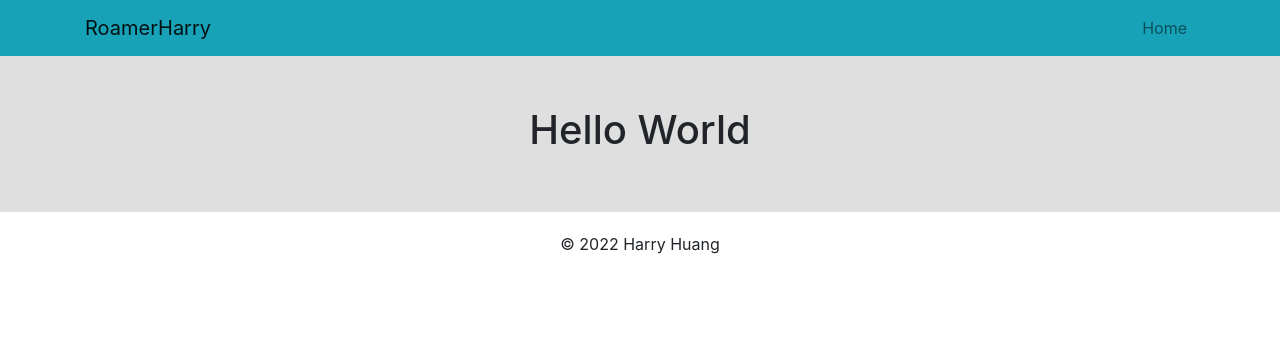
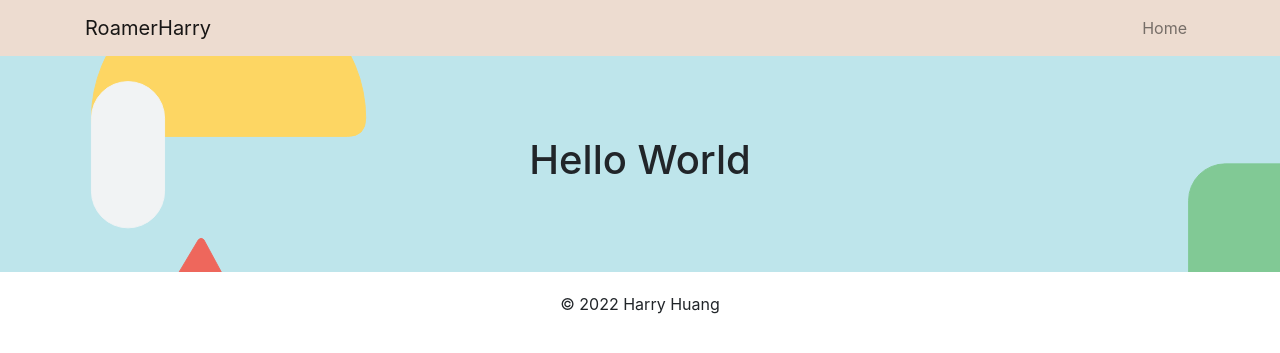
Before and after one commit to harryhmx/roamerharry, a Django app: page / in a window 1280 px wide. Shown: the top 353 px of the page. Run offline with Django 3.2, Linux system fonts and the light colour scheme; style sheets or scripts are compiled from the project's sources; some libraries are stand-ins or nearby versions.

Commit message:
Update homepage layouts with svg background

```diff
--- a/static/stylesheets/base.scss
+++ b/static/stylesheets/base.scss
@@ -1,7 +1,12 @@
+$navbar-color:  #eddcd0;
 $navbar-height: 56px;
 
 .normal {
   padding-top: $navbar-height;
+
+  nav.navbar {
+    background-color: $navbar-color;
+  }
 
   footer {
     padding-top:    20px;
--- a/static/stylesheets/blog.scss
+++ b/static/stylesheets/blog.scss
@@ -1,8 +1,12 @@
-$bg-blog:      #dfdfdf;
-$padding-blog: 50px;
+$bg-screen:       url("/static/images/screen.svg") center center/cover no-repeat;
+$bg-color-screen: #bee5eb;
+$padding-screen:  80px;
 
 .blog-page {
-  background-color: $bg-blog;
-  padding-top:      $padding-blog;
-  padding-bottom:   $padding-blog;
+  .header-screen {
+    background:       $bg-screen;
+    background-color: $bg-color-screen;
+    padding-top:      $padding-screen;
+    padding-bottom:   $padding-screen;
+  }
 }
--- a/templates/index.html
+++ b/templates/index.html
@@ -2,8 +2,10 @@
 
 {% block main_body %}
   <div class="blog-page">
-    <div class="container">
-      <h1 class="text-center">{{ body_title }}</h1>
+    <div class="header-screen">
+      <div class="container">
+        <h1 class="text-center">{{ body_title }}</h1>
+      </div>
     </div>
   </div>
 {% endblock %}
--- a/templates/top.html
+++ b/templates/top.html
@@ -1,6 +1,6 @@
 <div class="base-content-top">
   <!-- Navbar -->
-  <nav class="navbar fixed-top navbar-expand-lg navbar-light bg-info">
+  <nav class="navbar fixed-top navbar-expand-lg navbar-light">
     <div class="container">
       <a class="navbar-brand" href="{% url 'home' %}">RoamerHarry</a>
       <button class="navbar-toggler" type="button" data-toggle="collapse" data-target="#navbar" aria-controls="navbar" aria-expanded="false" aria-label="Toggle navigation">
```
Also changed, not shown: static/images/screen.svg (added).
